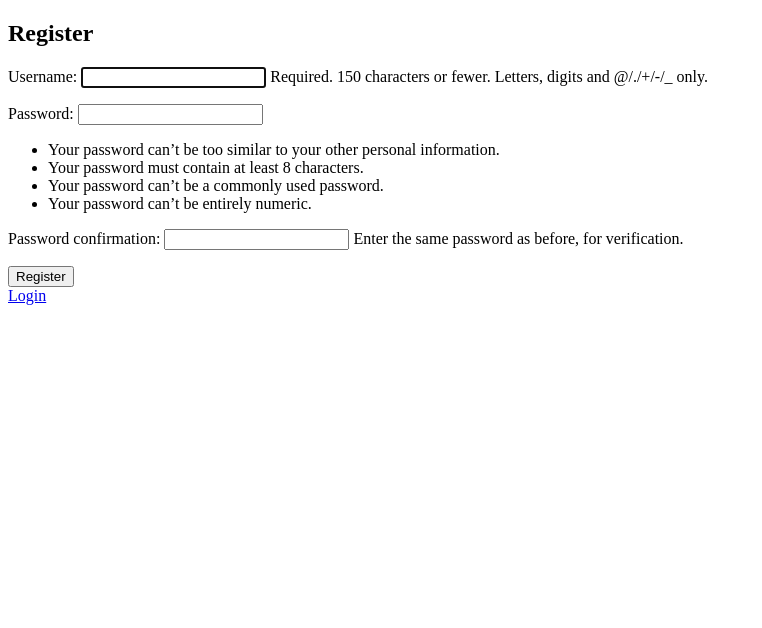
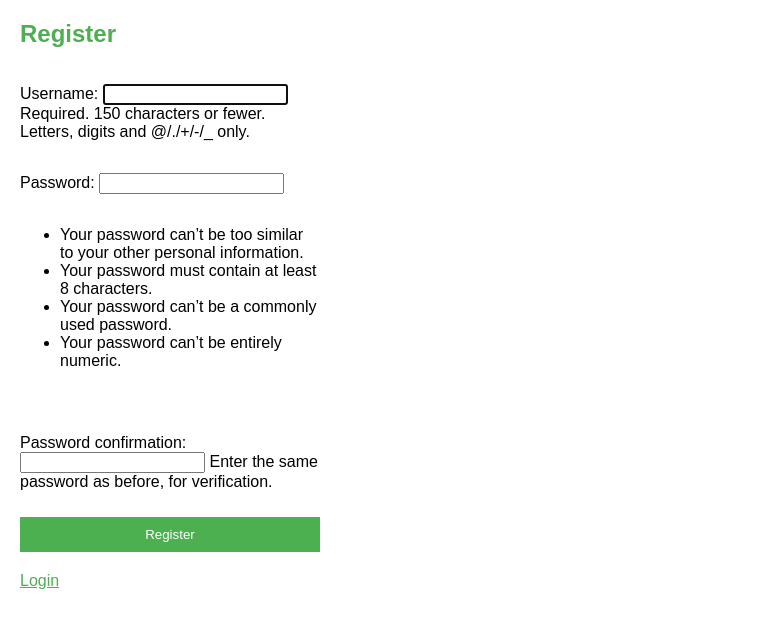
Before and after one commit to Austin-rgb/easybuy, a Django app: page /store/register/ in a window 1280 px wide. Shown: the top 628 px of the page, without its empty margins (0-762 px from the left). Run offline with Django 5.2, Linux system fonts and the light colour scheme.

Commit message:
Register page

```diff
--- a/ecommerce/store/templates/store/register.html
+++ b/ecommerce/store/templates/store/register.html
@@ -3,13 +3,13 @@
 <head>
     <title>Register</title>
 </head>
-<body>
-    <h2>Register</h2>
-    <form method="post">
+<body style="font-family: Arial, sans-serif; margin: 20px;">
+    <h2 style="color: #4CAF50;">Register</h2>
+    <form method="post" style="display: flex; flex-direction: column; max-width: 300px; margin-top: 10px;">
         {% csrf_token %}
         {{ form.as_p }}
-        <button type="submit">Register</button>
+        <button type="submit" style="background-color: #4CAF50; color: white; padding: 10px; border: none; cursor: pointer; margin-top: 10px;">Register</button>
     </form>
-    <a href="{% url 'login' %}">Login</a>
+    <a href="{% url 'login' %}" style="margin-top: 20px; display: inline-block; color: #4CAF50;">Login</a>
 </body>
 </html>
```
